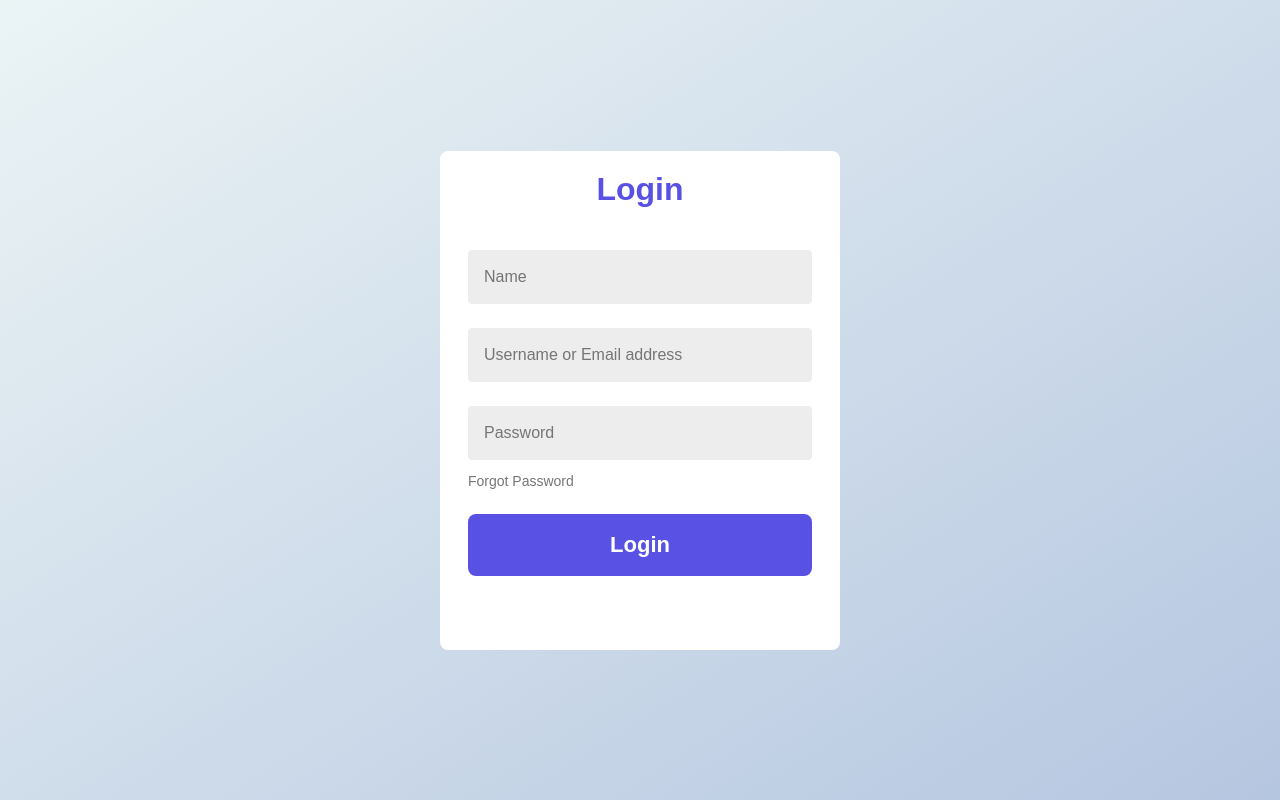
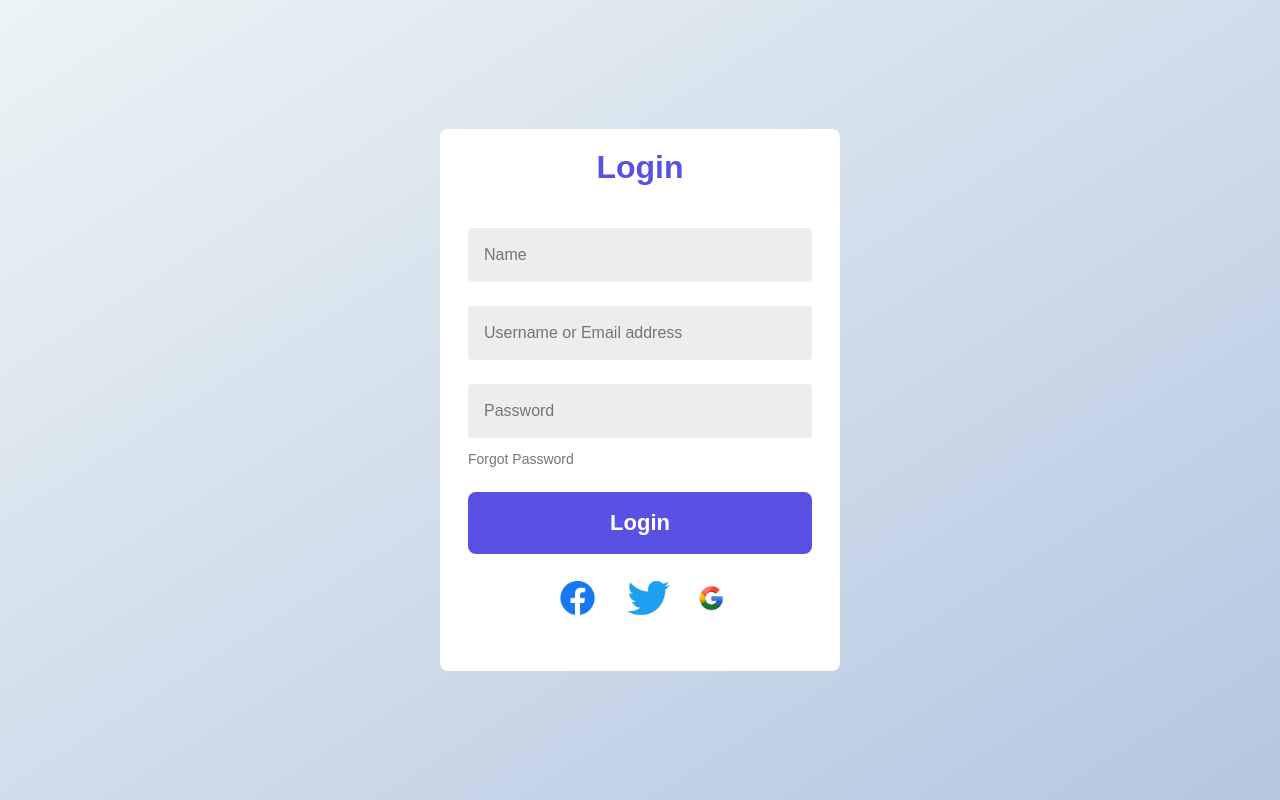
Before and after one commit to kema-ray/recipe, a plain HTML site: page registration/index.html in a window 1280 px wide. Drawn offline with Linux system fonts and the light colour scheme.

Commit message:
add optional ways to login and style

```diff
--- a/registration/index.html
+++ b/registration/index.html
@@ -19,6 +19,12 @@
                 <input type="password" placeholder="Password">
                 <a href="">Forgot Password</a>
                 <input type="button" value="Login">
+
+                <div class="links">
+                    <a href="#"><img src="./assets/Facebook-logo.png" alt=""></a>
+                    <a href="#"><img src="./assets/twitter.png" alt=""></a>
+                    <a href="#"><img src="./assets/goole.png" alt=""></a>
+                </div>
             </form>
         </div>
     </div>
--- a/registration/style.css
+++ b/registration/style.css
@@ -58,3 +58,13 @@ input[type="button"]{
 input[type="button"]:hover{
     background-color: #10449a;
 }
+
+.links {
+    display: flex;
+    justify-content: center;
+}
+
+.links a img{
+    max-height: 40px;
+    margin-inline: 10px;
+}
```
Also changed, not shown: registration/assets/Facebook-logo.png (added), registration/assets/goole.png (added), registration/assets/twitter.png (added).
